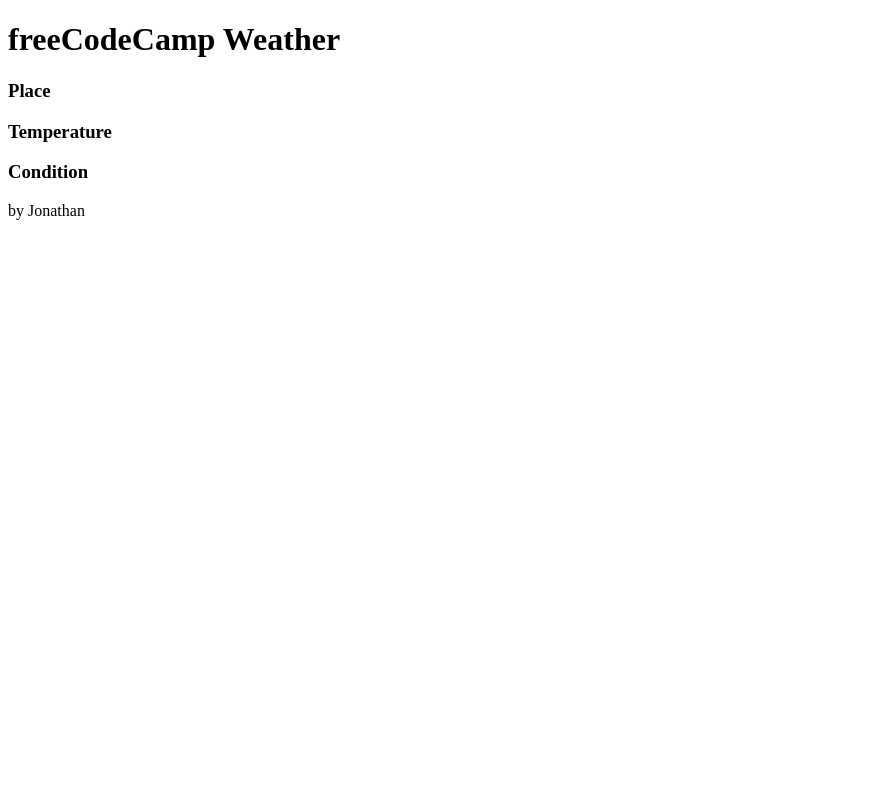
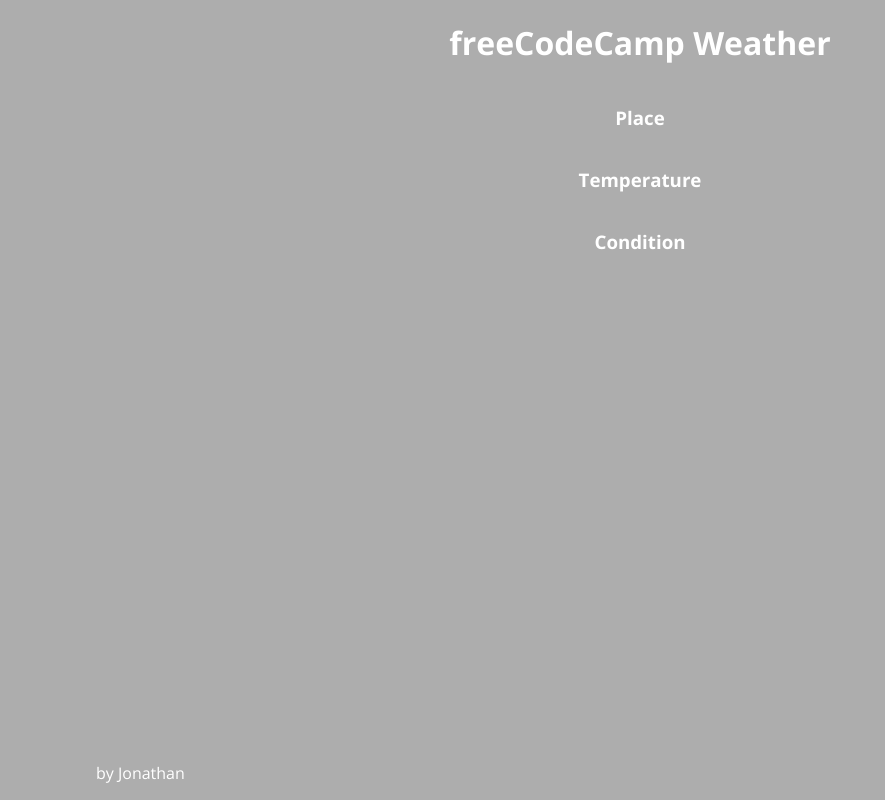
Before and after one commit to jcunanan05/local-weather, a plain HTML site: page index.html in a window 1280 px wide. Shown: the whole page, without its empty margins (0-885 px from the left). Drawn offline with nearby package versions, Linux system fonts and the light colour scheme.

Commit message:
Add basic layout and font
Add open sans and basic layouting with BEM convention

```diff
--- a/index.html
+++ b/index.html
@@ -4,12 +4,15 @@
   <meta charset="UTF-8">
   <meta name="viewport" content="width=device-width, initial-scale=1.0">
   <meta http-equiv="X-UA-Compatible" content="ie=edge">
+  <link href="https://fonts.googleapis.com/css?family=Open+Sans:400,700" rel="stylesheet">
   <link rel="stylesheet" href="./style.css">
   <title>Local Weather</title>
 </head>
 <body>
-  <main>
-    <header>
+  <div class="flex container--fluid center-main">
+    <div class="flex flex--column container">
+      <main class="flex flex--column main center-cross">
+        <header class="header">
           <h1>freeCodeCamp Weather</h1>
         </header>
 
@@ -30,7 +33,8 @@
       <footer>
         <p>by Jonathan</p>
       </footer>
-
+    </div>
+  </div>
   <script src="./script.js"></script>
 </body>
 </html>
--- a/style.css
+++ b/style.css
@@ -0,0 +1,49 @@
+html, body {
+  width: 100%;
+  height: 100%;
+  margin: 0;
+  padding: 0;
+}
+
+body {
+  font-family: 'Open Sans', sans-serif;
+  color: white;
+  background-color: rgb(173, 173, 173);
+}
+
+header {
+  text-align: center;
+}
+
+.flex {
+  display: flex;
+}
+
+.flex--column {
+  flex-direction: column;
+}
+
+.container--fluid {
+  width: 100%;
+  height: 100%;
+}
+
+.container {
+  width: 85%;
+}
+
+.center-main {
+  justify-content: center
+}
+
+.center-cross {
+  align-items: center;
+}
+
+.container > main {
+  flex: 1 0 auto;
+}
+
+.container > footer {
+  flex: 0 0 auto;
+}
```
Also changed, not shown: 1 other file. Lines whose indentation alone changed are shown as unchanged.
